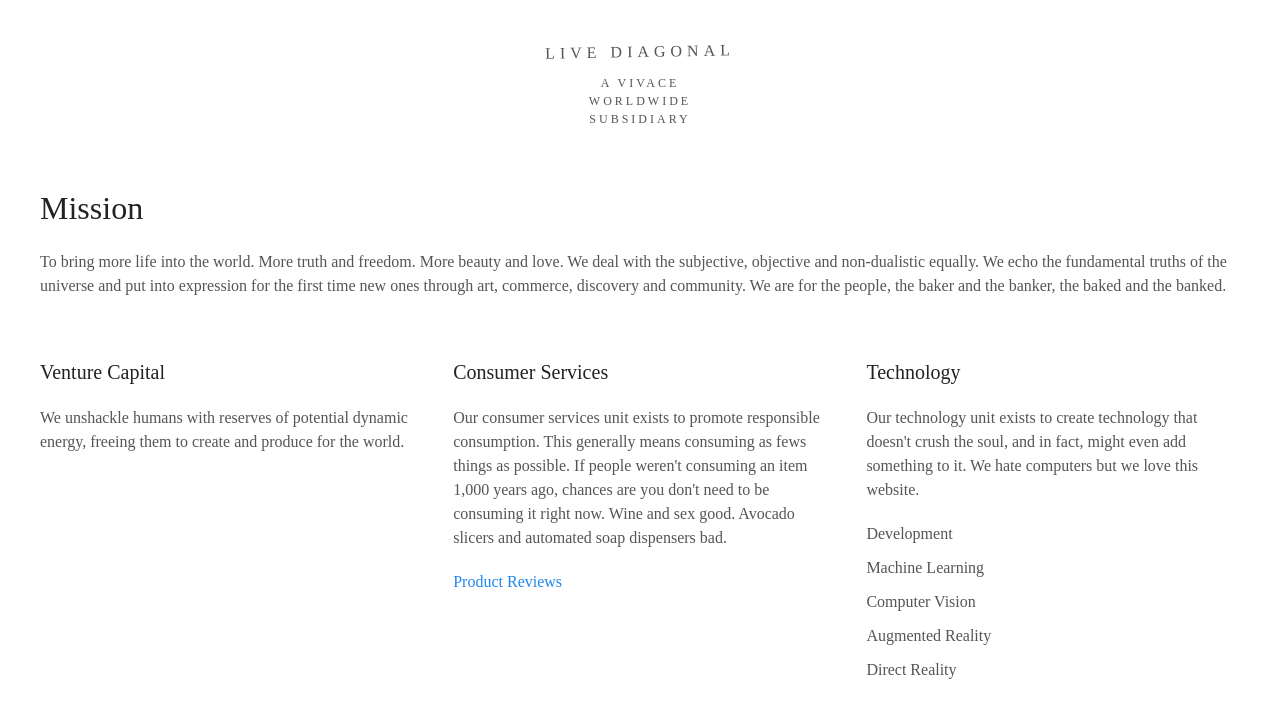
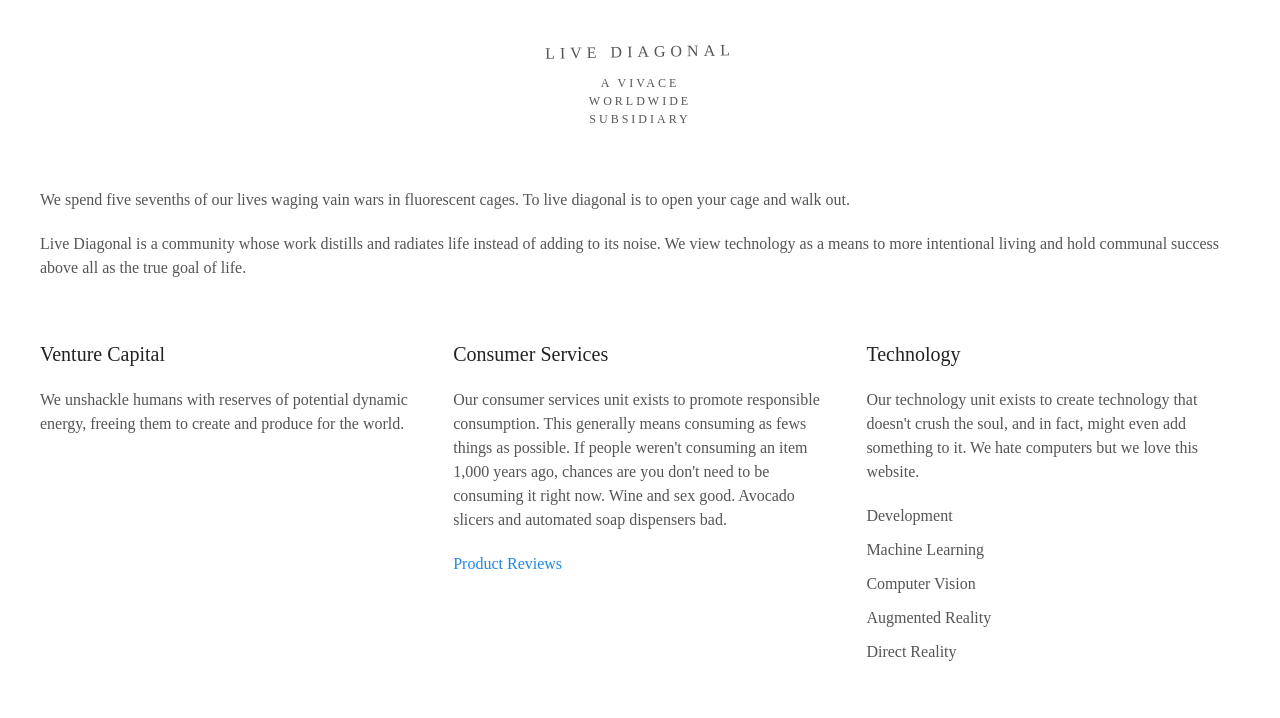
Before and after one commit to LiveDiagonal/webapp, a plain HTML site: page index.html in a window 1280 px wide. Drawn offline with Linux system fonts and the light colour scheme.

Commit message:
Improve mission

```diff
--- a/index.html
+++ b/index.html
@@ -23,10 +23,16 @@
 
     <div class="uk-section uk-section-xsmall">
       <div>
-          <h2>Mission</h2>
-            <p>
-              To bring more life into the world. More truth and freedom. More beauty and love. We deal with the subjective, objective and non-dualistic equally. We echo the fundamental truths of the universe and put into expression for the first time new ones through art, commerce, discovery and community. We are for the people, the baker and the banker, the baked and the banked.
-            </p>
+        <p>
+          We spend five sevenths of our lives waging vain wars in
+          fluorescent cages. To live diagonal is to open your cage and walk out.
+        </p>
+        <p>
+          Live Diagonal is a community whose work distills and radiates life instead of
+          adding to its noise. We view technology as a means to more
+          intentional living and hold communal success above all as the true
+          goal of life.
+        </p>
       </div>
     </div>
     <div class="uk-section uk-section-xsmall">
```
